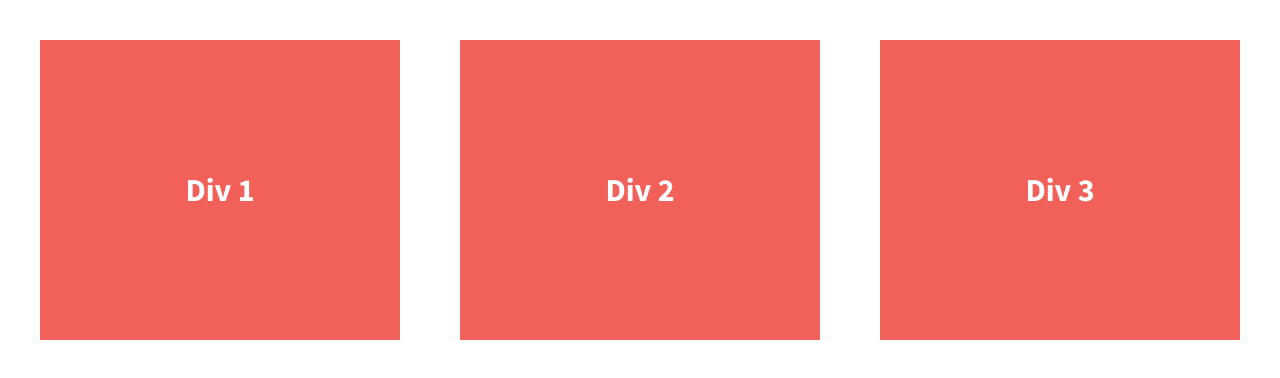
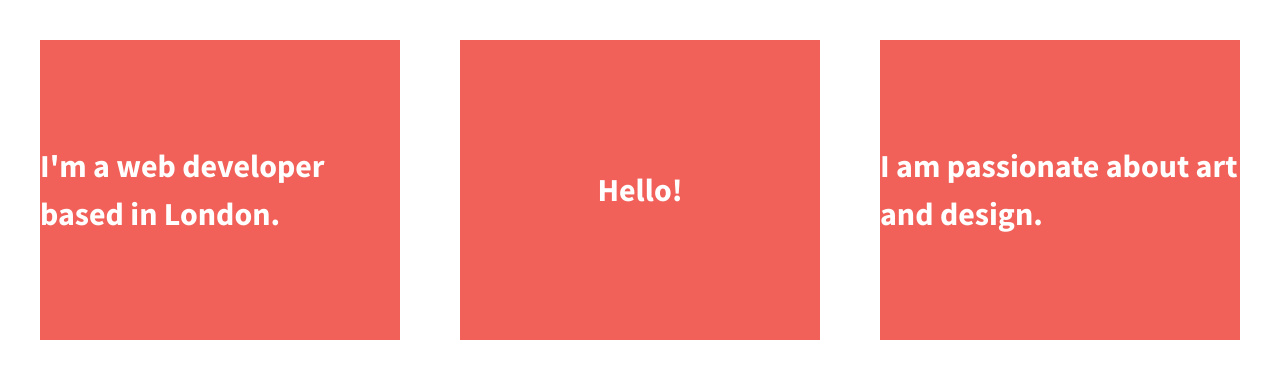
Before and after one commit to ngsenia/divs-flexbox, a plain HTML site: page index.html in a window 1280 px wide. Drawn offline with nearby package versions, Linux system fonts and the light colour scheme.

Commit message:
Added content

```diff
--- a/index.html
+++ b/index.html
@@ -23,13 +23,13 @@
 
         <section class="wrapper">
             <div class="div-1">
-                Div 1
+                <p>I'm a web developer based in London.</p>
             </div>
             <div class="div-2">
-                Div 2
+                <p>Hello!</p>
             </div>
             <div class="div-3">
-                Div 3
+                <p>I am passionate about art and design.</p>
             </div>
         </section>
 
```
